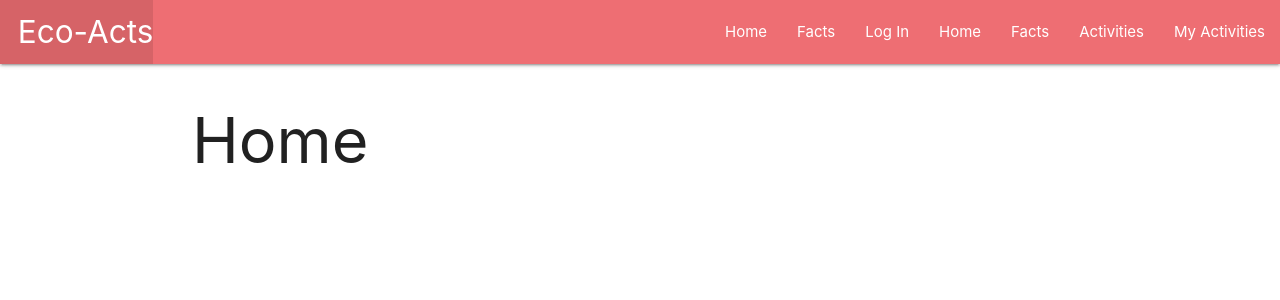
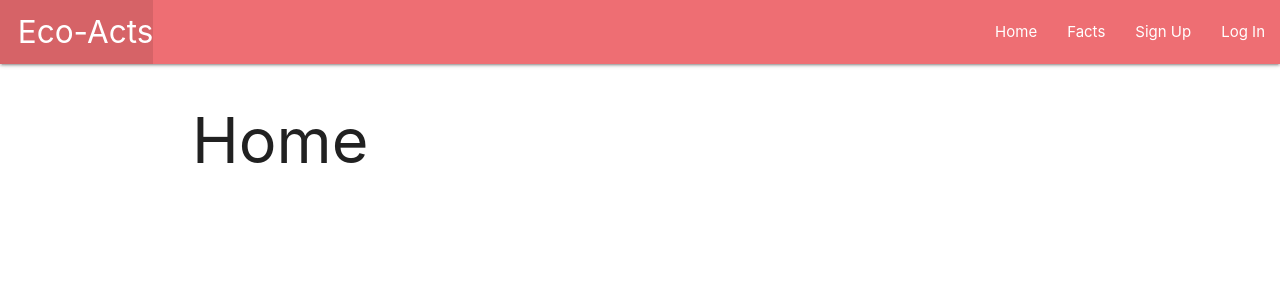
Before and after one commit to kkonkel23/Eco-Acts, a Django app: page / in a window 1280 px wide. Shown: the top 300 px of the page. Run offline with Django 3.2, Linux system fonts and the light colour scheme.

Commit message:
add signup

```diff
--- a/main_app/templates/base.html
+++ b/main_app/templates/base.html
@@ -18,21 +18,16 @@
           <li><a href="/" class="left brand-logo">&nbsp;&nbsp;Eco-Acts</a></li>
         </ul>
         <ul class="right">
-            <li><a href="{% url 'home' %}">Home</a></li>
-            <li><a href="{% url 'facts' %}">Facts</a></li>
-            <li><a href="{% url 'index' %}">Activities</a></li>
-            <li><a href="{% url 'my_activities_index' %}">My Activities</a></li>
-        </ul>
-        <ul class="right">
             <!-- changes below -->
             <li><a href="{% url 'home' %}">Home</a></li>
             <li><a href="{% url 'facts' %}">Facts</a></li>
             {% if user.is_authenticated %}
             <li><a href="{% url 'index' %}">Activities</a></li>
             <li><a href="{% url 'my_activities_index' %}">My Activities</a></li>
-              <li><a href="{% url 'logout' %}">Log Out</a></li>
+            <li><a href="{% url 'logout' %}">Log Out</a></li>
             {% else %}
-              <li><a href="{% url 'login' %}">Log In</a></li>
+                <li><a href="{% url 'signup' %}">Sign Up</a></li>
+                <li><a href="{% url 'login' %}">Log In</a></li>
             {% endif %}
           </ul>
       </div>
--- a/main_app/urls.py
+++ b/main_app/urls.py
@@ -4,6 +4,7 @@ from . import views
 urlpatterns = [
     path('', views.home, name='home'),
     path('facts/', views.facts, name='facts'),
+    path('accounts/signup/', views.signup, name='signup'),
     path('activities/', views.ActivityList.as_view(), name='index'),
     path('myactivities/', views.MyActivityList.as_view(), name='my_activities_index'),
     path('activities/<int:activity_id>/assoc_activity/<int:myactivity_id>/', views.assoc_activity, name='assoc_activity'),
--- a/main_app/views.py
+++ b/main_app/views.py
@@ -1,6 +1,8 @@
-from django.shortcuts import render
+from django.shortcuts import render, redirect
 from .models import Activity, MyActivity
 from django.views.generic import ListView
+from django.contrib.auth import login
+from django.contrib.auth.forms import UserCreationForm
 
 # Create your views here.
 def home(request):
@@ -8,6 +10,25 @@ def home(request):
 
 def facts(request):
   return render(request, 'facts.html')
+
+def signup(request):
+  error_message = ''
+  if request.method == 'POST':
+    # This is how to create a 'user' form object
+    # that includes the data from the browser
+    form = UserCreationForm(request.POST)
+    if form.is_valid():
+      # This will add the user to the database
+      user = form.save()
+      # This is how we log a user in via code
+      login(request, user)
+      return redirect('index')
+    else:
+      error_message = 'Invalid sign up - try again'
+  # A bad POST or a GET request, so render signup.html with an empty form
+  form = UserCreationForm()
+  context = {'form': form, 'error_message': error_message}
+  return render(request, 'registration/signup.html', context)
 
 # def my_activites_index(request, activity_id):
 #     activity = Activity.objects.get(id=activity_id)
```
Also changed, not shown: main_app/templates/registration/signup.html (added, +14 -0 lines).
